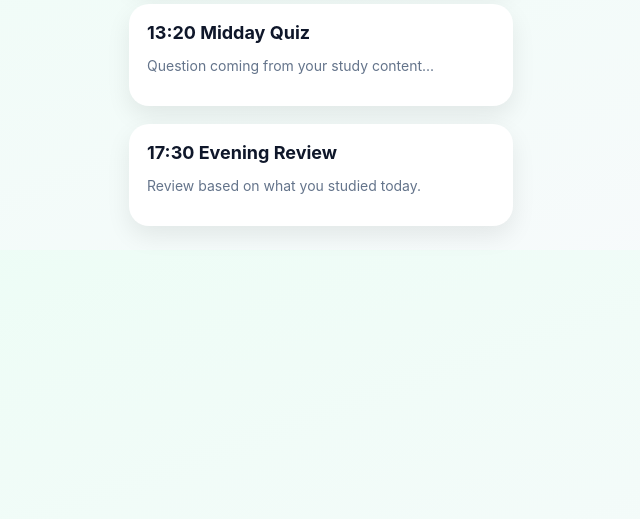
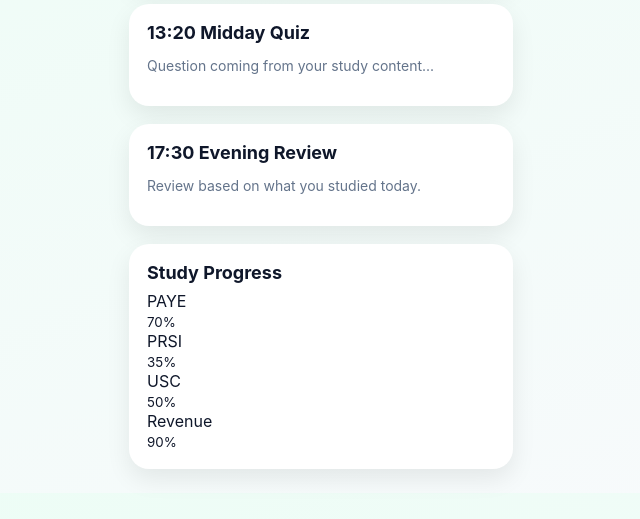
Before and after one commit to brunonfreitas/irish-payroll-tutor, a Flask app: page / in a window 1280 px wide. Shown: the part 281-800 px from the top of the page, without its empty margins (319-959 px from the left). Run offline with Flask 3, Linux system fonts and the light colour scheme; some libraries are stand-ins or nearby versions.

Commit message:
add progress chart html

```diff
--- a/templates/index.html
+++ b/templates/index.html
@@ -31,7 +31,6 @@
     <h1>Irish Payroll Tutor 🇮🇪</h1>
     <p>Seu app de estudo diário</p>
 
-    <!-- Morning -->
     <div class="card">
       <h2>06:30 Morning Tip</h2>
       <p>
@@ -43,7 +42,6 @@
       </p>
     </div>
 
-    <!-- Midday -->
     <div class="card">
       <h2>13:20 Midday Quiz</h2>
       <p>
@@ -55,7 +53,6 @@
       </p>
     </div>
 
-    <!-- Evening -->
     <div class="card">
       <h2>17:30 Evening Review</h2>
       <p>
@@ -67,6 +64,34 @@
       </p>
     </div>
 
+    <div class="card">
+      <h2>Study Progress</h2>
+
+      <div class="progress-item">
+        <span>PAYE</span>
+        <div class="bar"><div class="fill good" style="width: 70%;"></div></div>
+        <small>70%</small>
+      </div>
+
+      <div class="progress-item">
+        <span>PRSI</span>
+        <div class="bar"><div class="fill weak" style="width: 35%;"></div></div>
+        <small>35%</small>
+      </div>
+
+      <div class="progress-item">
+        <span>USC</span>
+        <div class="bar"><div class="fill medium" style="width: 50%;"></div></div>
+        <small>50%</small>
+      </div>
+
+      <div class="progress-item">
+        <span>Revenue</span>
+        <div class="bar"><div class="fill excellent" style="width: 90%;"></div></div>
+        <small>90%</small>
+      </div>
+    </div>
+
   </main>
 </body>
 </html>
```
